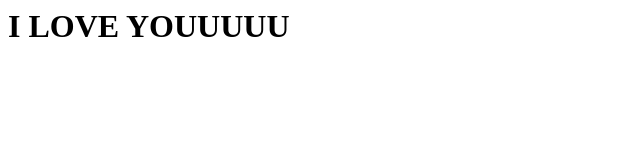
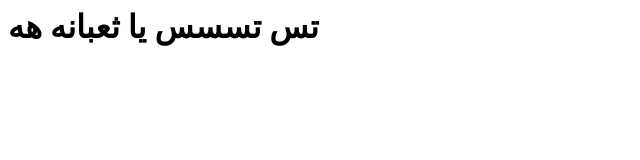
Before and after one commit to Hagarmohsen7/My-first-bage, a plain HTML site: page Untitled-1.html in a window 1280 px wide. Shown: the whole page, without its empty margins (0-640 px from the left). Drawn offline with Linux system fonts and the light colour scheme.

Commit message:
Update Untitled-1.html

```diff
--- a/Untitled-1.html
+++ b/Untitled-1.html
@@ -1,3 +1,3 @@
 <HTML>
-   <marK> <h1> I LOVE YOUUUUU </h1></marK>
+   <marK> <h1> تس تسسس يا ثعبانه هه  </h1></marK>
 </HTML>
```
